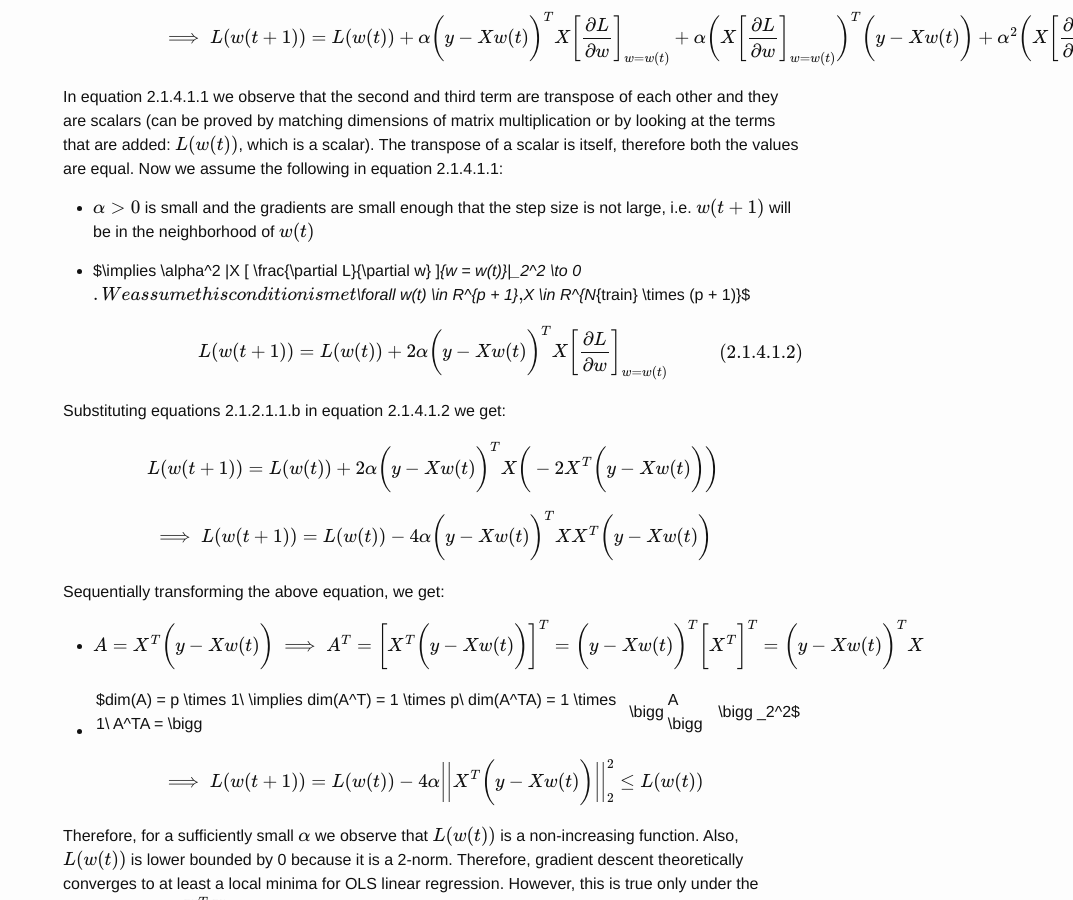
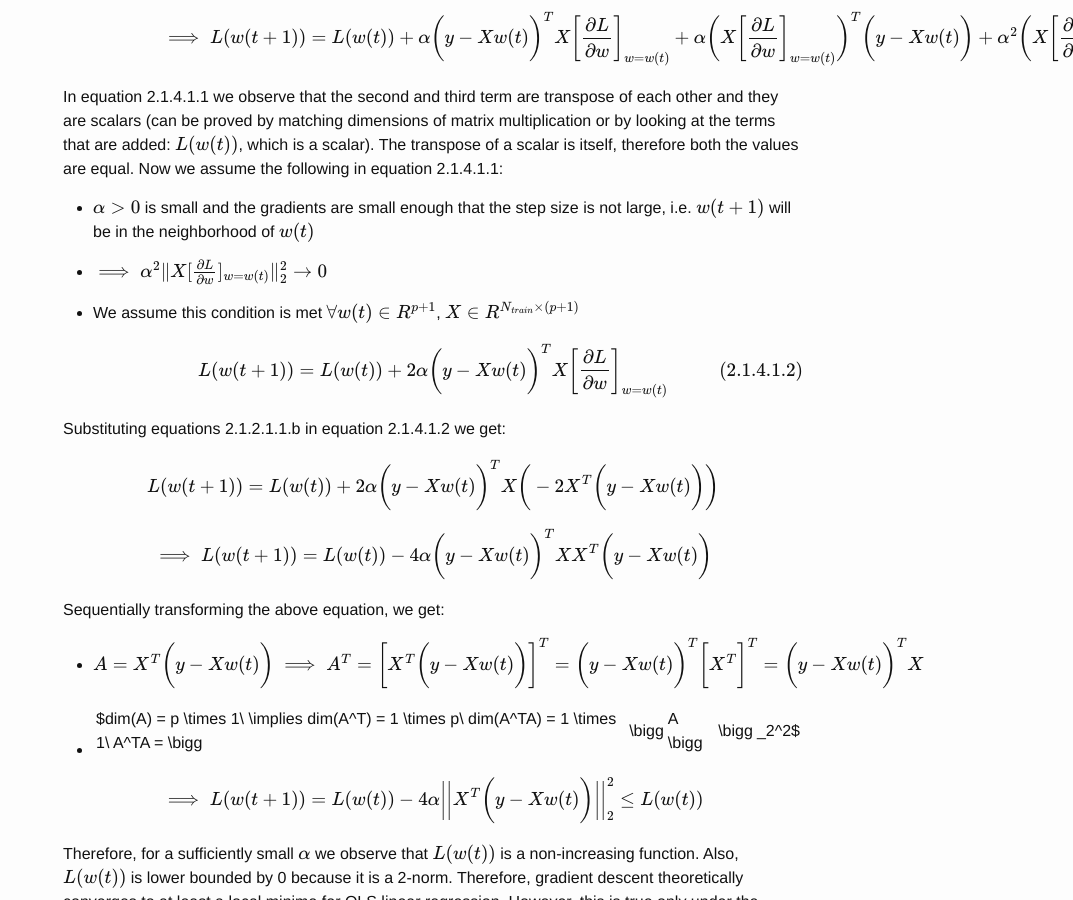
Before and after one commit to SNaveenMathew/ml_book, a Jekyll site: the page built from linear_regression.md, in a window 1280 px wide and 900 px high, scrolled down 10884 px. Shown: the whole window, without its empty margins (207-1280 px from the left). Built offline with Jekyll 4.4.1, drawn with Linux system fonts in a browser that asks for light colours; our own code applies the rules of GitHub Pages for plain Markdown files; formulas are drawn with MathJax 3.

Commit message:
1) Changing |||| in inline formula to \lVert, 2) Checking whether issue is in , or ||||

```diff
--- a/linear_regression.md
+++ b/linear_regression.md
@@ -263,7 +263,9 @@
 
 - $\alpha > 0$ is small and the gradients are small enough that the step size is not large, i.e. $w(t+1)$ will be in the neighborhood of $w(t)$
 
-- $\implies \alpha^2 \|X [ \frac{\partial L}{\partial w} ]_{w = w(t)}\|_2^2 \to 0$. We assume this condition is met $\forall w(t) \in R^{p + 1}$, $X \in R^{N_{train} \times (p + 1)}$
+- $\implies \alpha^2 \lVert X [ \frac{\partial L}{\partial w} ]_{w = w(t)}\rVert _2^2 \to 0$
+
+- We assume this condition is met $\forall w(t) \in R^{p + 1}$, $X \in R^{N_{train} \times (p + 1)}$
 
 $$L(w(t + 1)) = L(w(t)) + 2\alpha \bigg(y - Xw(t)\bigg)^T X\bigg[\frac{\partial L}{\partial w}\bigg]_{w = w(t)} \tag{2.1.4.1.2}$$
 
```
